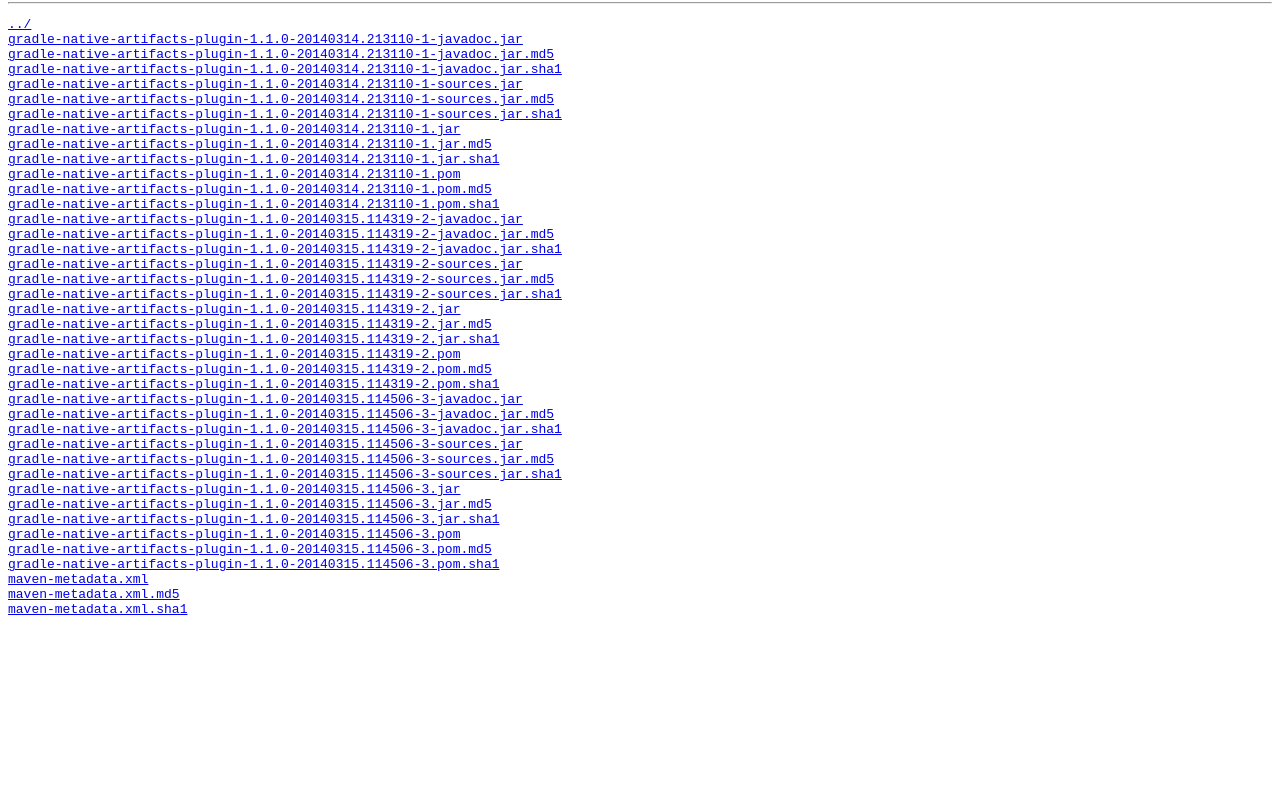
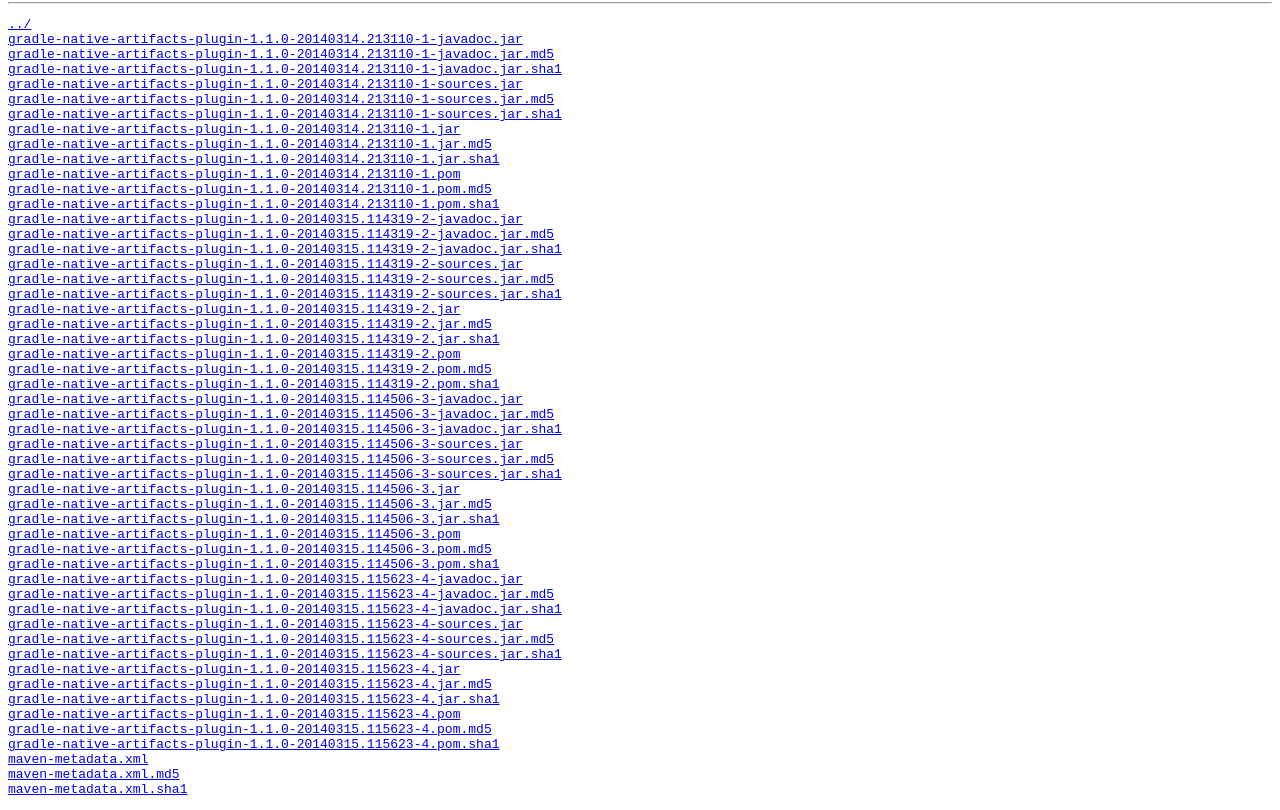
Before and after one commit to sgeb/maven_repo, a plain HTML site: page me/sgeb/gradle/gradle-native-artifacts-plugin/1.1.0-SNAPSHOT/index.html in a window 1280 px wide. Shown: the part 64-874 px from the top of the page. Before the commit the page ends 800 px from the top, so only its background shows below. Drawn offline with Linux system fonts and the light colour scheme.

Commit message:
gradle-native-artifacts-plugin v1.1.0-SNAPSHOT

```diff
--- a/me/sgeb/gradle/gradle-native-artifacts-plugin/1.1.0-SNAPSHOT/index.html
+++ b/me/sgeb/gradle/gradle-native-artifacts-plugin/1.1.0-SNAPSHOT/index.html
@@ -40,6 +40,18 @@
 <a href="gradle-native-artifacts-plugin-1.1.0-20140315.114506-3.pom">gradle-native-artifacts-plugin-1.1.0-20140315.114506-3.pom</a>
 <a href="gradle-native-artifacts-plugin-1.1.0-20140315.114506-3.pom.md5">gradle-native-artifacts-plugin-1.1.0-20140315.114506-3.pom.md5</a>
 <a href="gradle-native-artifacts-plugin-1.1.0-20140315.114506-3.pom.sha1">gradle-native-artifacts-plugin-1.1.0-20140315.114506-3.pom.sha1</a>
+<a href="gradle-native-artifacts-plugin-1.1.0-20140315.115623-4-javadoc.jar">gradle-native-artifacts-plugin-1.1.0-20140315.115623-4-javadoc.jar</a>
+<a href="gradle-native-artifacts-plugin-1.1.0-20140315.115623-4-javadoc.jar.md5">gradle-native-artifacts-plugin-1.1.0-20140315.115623-4-javadoc.jar.md5</a>
+<a href="gradle-native-artifacts-plugin-1.1.0-20140315.115623-4-javadoc.jar.sha1">gradle-native-artifacts-plugin-1.1.0-20140315.115623-4-javadoc.jar.sha1</a>
+<a href="gradle-native-artifacts-plugin-1.1.0-20140315.115623-4-sources.jar">gradle-native-artifacts-plugin-1.1.0-20140315.115623-4-sources.jar</a>
+<a href="gradle-native-artifacts-plugin-1.1.0-20140315.115623-4-sources.jar.md5">gradle-native-artifacts-plugin-1.1.0-20140315.115623-4-sources.jar.md5</a>
+<a href="gradle-native-artifacts-plugin-1.1.0-20140315.115623-4-sources.jar.sha1">gradle-native-artifacts-plugin-1.1.0-20140315.115623-4-sources.jar.sha1</a>
+<a href="gradle-native-artifacts-plugin-1.1.0-20140315.115623-4.jar">gradle-native-artifacts-plugin-1.1.0-20140315.115623-4.jar</a>
+<a href="gradle-native-artifacts-plugin-1.1.0-20140315.115623-4.jar.md5">gradle-native-artifacts-plugin-1.1.0-20140315.115623-4.jar.md5</a>
+<a href="gradle-native-artifacts-plugin-1.1.0-20140315.115623-4.jar.sha1">gradle-native-artifacts-plugin-1.1.0-20140315.115623-4.jar.sha1</a>
+<a href="gradle-native-artifacts-plugin-1.1.0-20140315.115623-4.pom">gradle-native-artifacts-plugin-1.1.0-20140315.115623-4.pom</a>
+<a href="gradle-native-artifacts-plugin-1.1.0-20140315.115623-4.pom.md5">gradle-native-artifacts-plugin-1.1.0-20140315.115623-4.pom.md5</a>
+<a href="gradle-native-artifacts-plugin-1.1.0-20140315.115623-4.pom.sha1">gradle-native-artifacts-plugin-1.1.0-20140315.115623-4.pom.sha1</a>
 <a href="maven-metadata.xml">maven-metadata.xml</a>
 <a href="maven-metadata.xml.md5">maven-metadata.xml.md5</a>
 <a href="maven-metadata.xml.sha1">maven-metadata.xml.sha1</a>
--- a/me/sgeb/gradle/gradle-native-artifacts-plugin/1.1.0-SNAPSHOT/maven-metadata.xml
+++ b/me/sgeb/gradle/gradle-native-artifacts-plugin/1.1.0-SNAPSHOT/maven-metadata.xml
@@ -5,9 +5,9 @@
   <version>1.1.0-SNAPSHOT</version>
   <versioning>
     <snapshot>
-      <timestamp>20140315.114506</timestamp>
-      <buildNumber>3</buildNumber>
+      <timestamp>20140315.115623</timestamp>
+      <buildNumber>4</buildNumber>
     </snapshot>
-    <lastUpdated>20140315114506</lastUpdated>
+    <lastUpdated>20140315115623</lastUpdated>
   </versioning>
 </metadata>
--- a/me/sgeb/gradle/gradle-native-artifacts-plugin/maven-metadata.xml
+++ b/me/sgeb/gradle/gradle-native-artifacts-plugin/maven-metadata.xml
@@ -8,6 +8,6 @@
       <version>1.0.0</version>
       <version>1.1.0-SNAPSHOT</version>
     </versions>
-    <lastUpdated>20140315114506</lastUpdated>
+    <lastUpdated>20140315115623</lastUpdated>
   </versioning>
 </metadata>
```
Also changed, not shown: 16 other files.
